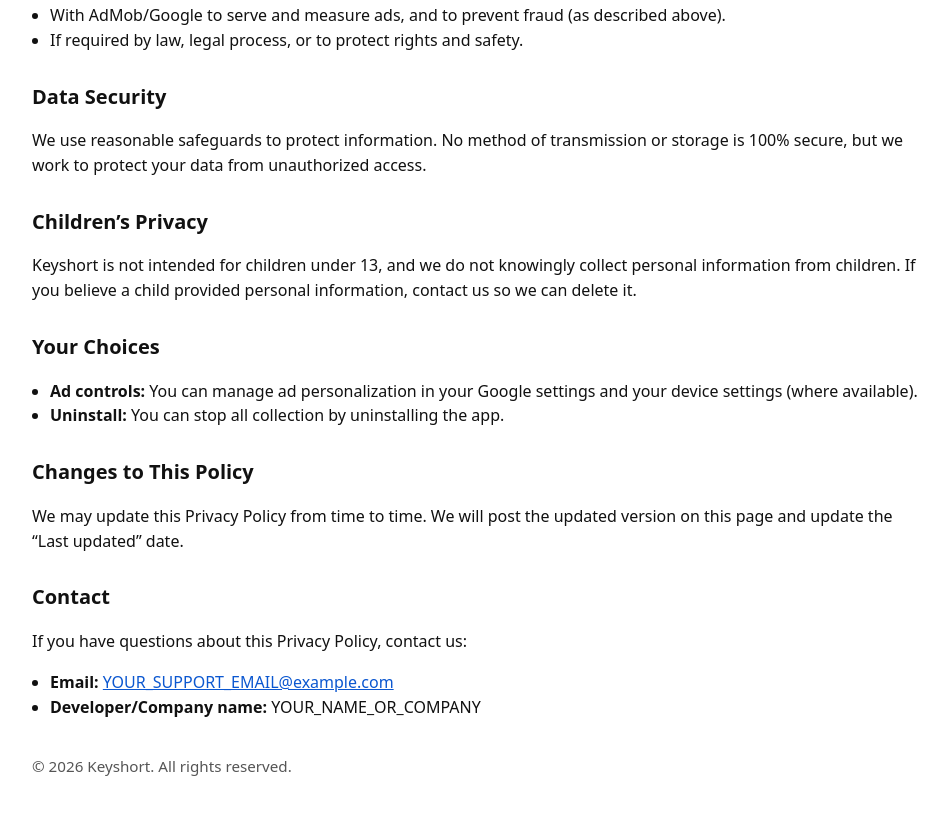
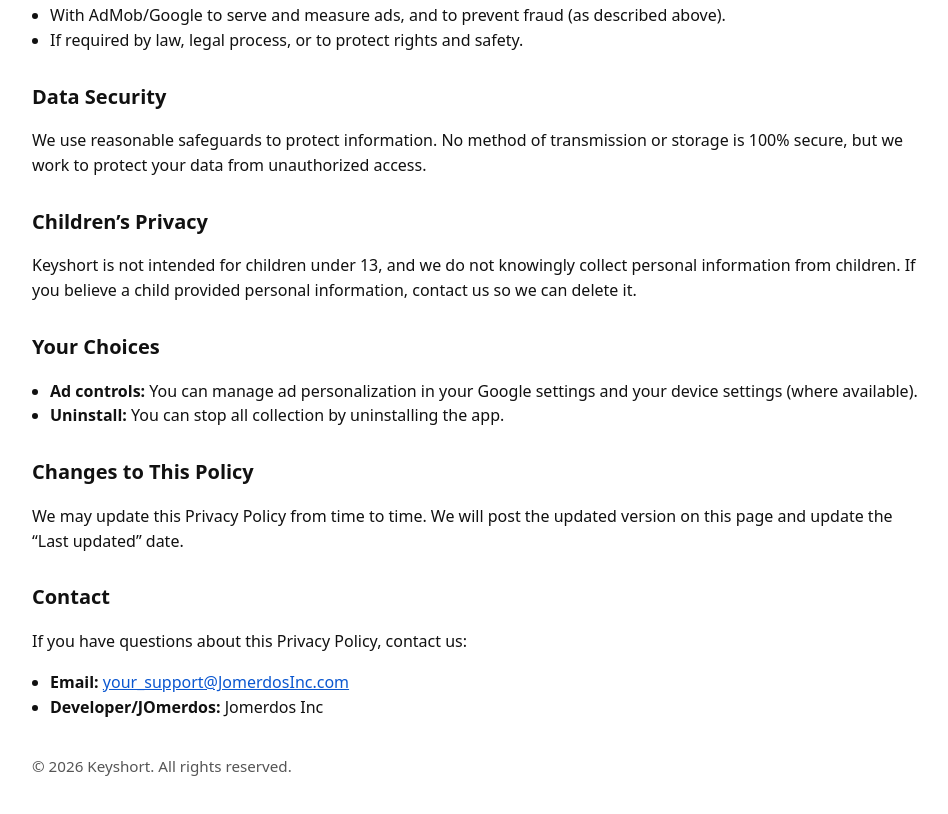
Before and after one commit to cyberhunter-Joshua/keyshort_privacy, a plain HTML site: page index.html in a window 1280 px wide. Shown: the part 966-1780 px from the top of the page, without its empty margins (158-1106 px from the left). Drawn offline with Linux system fonts and the light colour scheme.

Commit message:
Update index.html

```diff
--- a/index.html
+++ b/index.html
@@ -114,8 +114,8 @@
       If you have questions about this Privacy Policy, contact us:
     </p>
     <ul>
-      <li><strong>Email:</strong> <a href="mailto:YOUR_SUPPORT_EMAIL@example.com">YOUR_SUPPORT_EMAIL@example.com</a></li>
-      <li><strong>Developer/Company name:</strong> YOUR_NAME_OR_COMPANY</li>
+      <li><strong>Email:</strong> <a href="mailto:jomerdostech@gmail.com">your_support@JomerdosInc.com</a></li>
+      <li><strong>Developer/JOmerdos:</strong> Jomerdos Inc</li>
     </ul>
 
     <footer>
```
